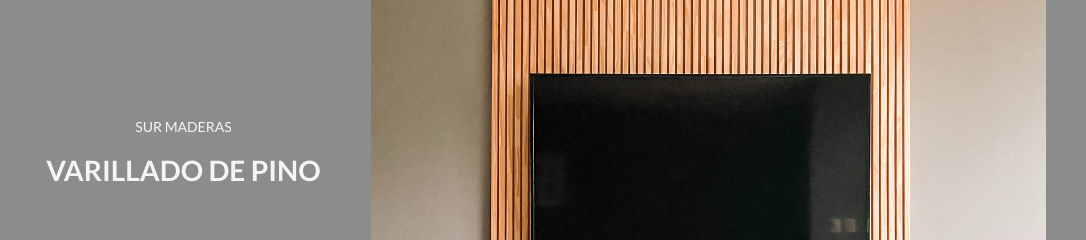
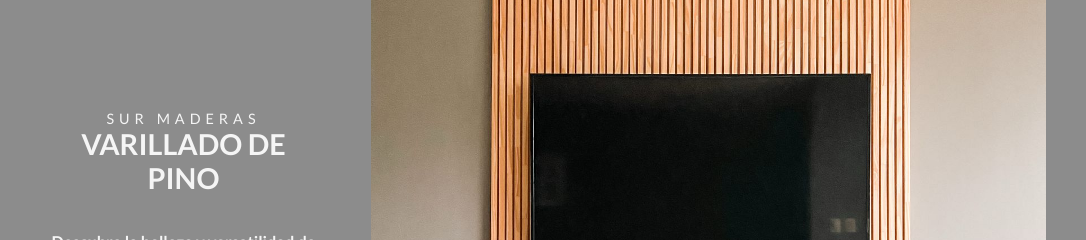
Before and after one commit to Maturojo/Curso-Coder, a plain HTML site: page pages/varillado.html in a window 1280 px wide. Shown: the part 126-366 px from the top of the page, 194-1280 px from the left. Drawn offline with Linux system fonts and the light colour scheme.

Commit message:
Le aplique estilos a los titulos de sur maderas y varillado de pino

```diff
--- a/css/estilos.css
+++ b/css/estilos.css
@@ -108,6 +108,19 @@ font-style: italic;
     align-items: center;
     text-align: center;
     gap: 20px;
+}
+
+/* Estilo del titulo de sur maderas  */
+.izquierda h4 {
+    letter-spacing: 5px;
+    font-size: 0.9rem;
+    margin: 0;
+}
+
+/* Estilo de varillado de pino */
+.izquierda h1 {
+    font-size: 1.8rem;
+    margin: 0;
 }
 
 /* Sección derecha */
```
